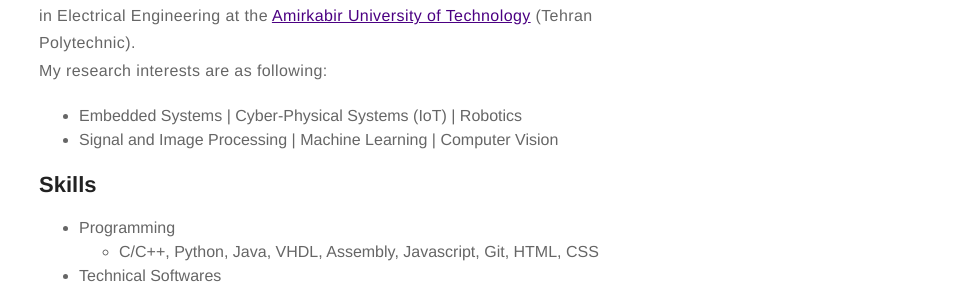
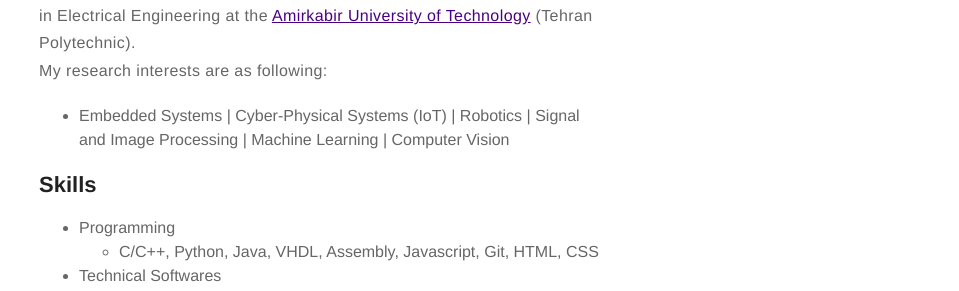
Before and after one commit to Mohammad-Aghajani/Mohammad-Aghajani.github.io, a Jekyll site: the page built from about.md, in a window 1280 px wide. Shown: the part 450-741 px from the top of the page, without its empty margins (321-1280 px from the left). Built offline with Jekyll 4.4.1, drawn with Linux system fonts in a browser that asks for light colours.

```diff
--- a/about.md
+++ b/about.md
@@ -8,8 +8,7 @@ layout: page
 My name is Mohammad Aghajani and I am a senior undergraduate student in Electrical Engineering at the <a href="aut.ac.ir/en" style="border:0;outline:0">Amirkabir University of Technology</a> (Tehran Polytechnic).<br>
 My research interests are as following:
 <ul class="skill-list">
-	<li> Embedded Systems | Cyber-Physical Systems (IoT) | Robotics </li>
-	<li> Signal and Image Processing | Machine Learning | Computer Vision  </li>
+	<li> Embedded Systems | Cyber-Physical Systems (IoT) | Robotics | Signal and Image Processing | Machine Learning | Computer Vision  </li>
 	<!-- <li> Data Visualization | Human-Computer Interaction | Data Mining </li> -->
 </ul>
 </p>
```
